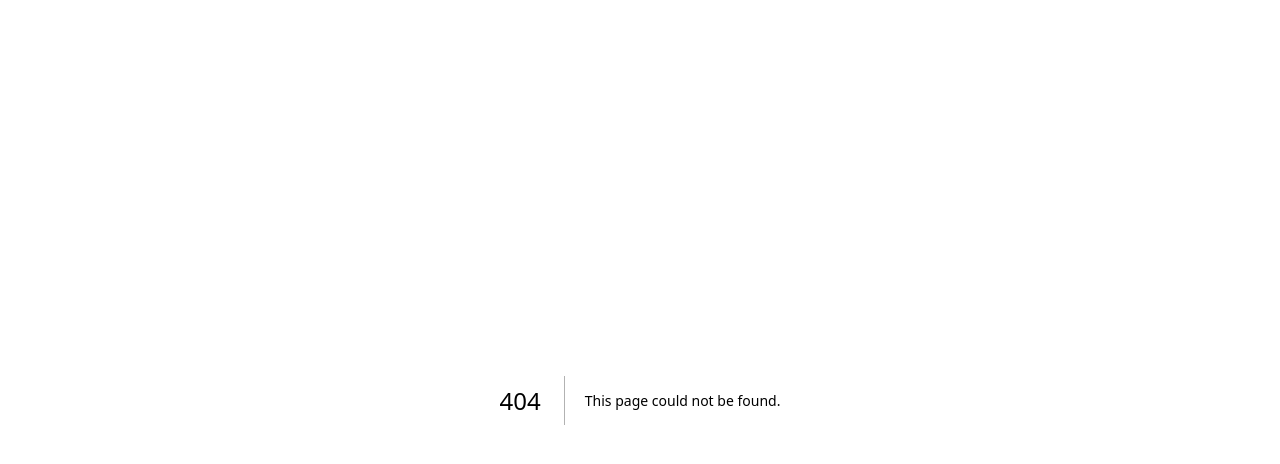
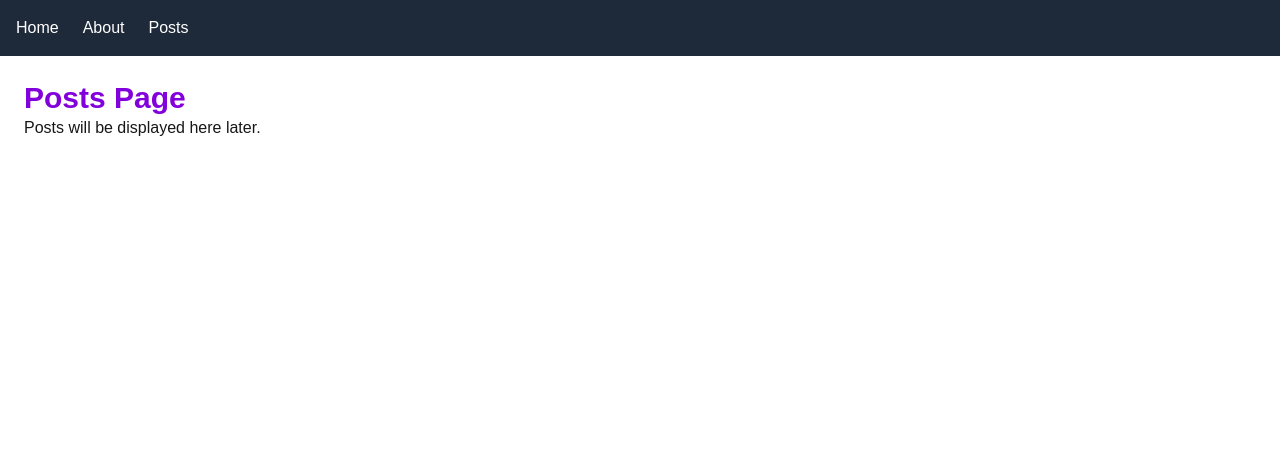
Before and after one commit to Wambuku/alx-project-0x02-setup, a Next.js app in the folder alx-project-0x02/: page /posts in a window 1280 px wide. Before the commit this address had no page. Shown: the top 464 px of the page. Built offline with nearby package versions, Linux system fonts and the light colour scheme.

Commit message:
Navigatin and Layout

```diff
--- a/alx-project-0x02/components/layout/Header.tsx
+++ b/alx-project-0x02/components/layout/Header.tsx
@@ -4,9 +4,9 @@ export default function Header() {
   return (
     <header className="bg-gray-800 text-white p-4">
       <nav className="flex gap-6">
-        <Link href="/" className="hover:underline">Home (Index)</Link>
         <Link href="/home" className="hover:underline">Home</Link>
         <Link href="/about" className="hover:underline">About</Link>
+        <Link href="/posts" className="hover:underline">Posts</Link>
       </nav>
     </header>
   );
--- /dev/null
+++ b/alx-project-0x02/pages/posts.tsx
@@ -0,0 +1,13 @@
+import Header from "@/components/layout/Header";
+
+export default function PostsPage() {
+  return (
+    <>
+      <Header />
+      <main className="p-6">
+        <h1 className="text-3xl font-bold text-purple-700">Posts Page</h1>
+        <p>Posts will be displayed here later.</p>
+      </main>
+    </>
+  );
+}
```
